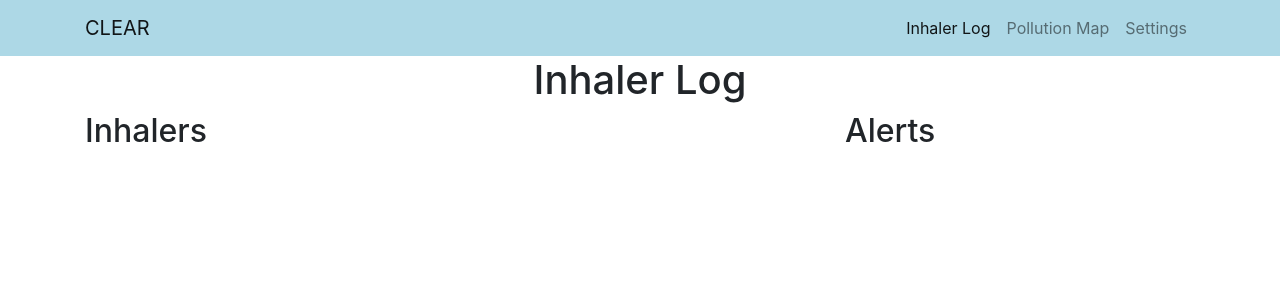
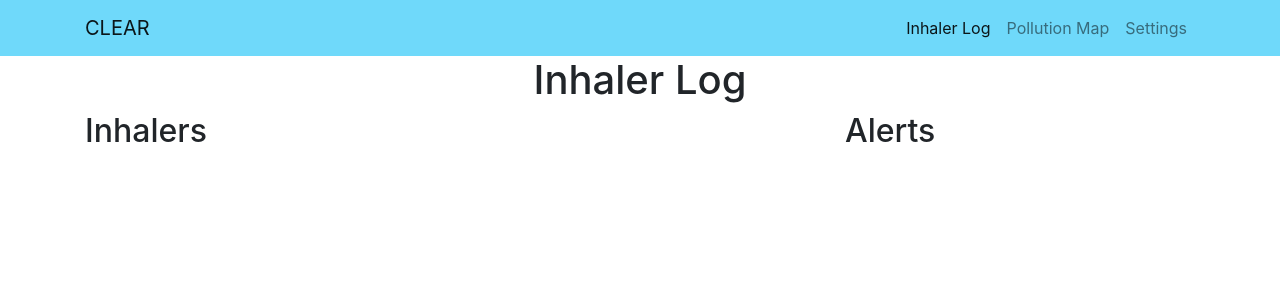
Before and after one commit to TRedshaw/ClearProject, a Django app: page /clear/inhaler in a window 1280 px wide. Shown: the top 300 px of the page. Run offline with Django 3.2, Linux system fonts and the light colour scheme; some libraries are stand-ins or nearby versions.

Commit message:
Change menu colour

```diff
--- a/Clear/templates/clear/base.html
+++ b/Clear/templates/clear/base.html
@@ -14,7 +14,7 @@
     <style>
         /* Modify the background color */
         .navbar-custom {
-            background-color: lightblue;
+            background-color: #6fd9fa;
         }
 
 
```
